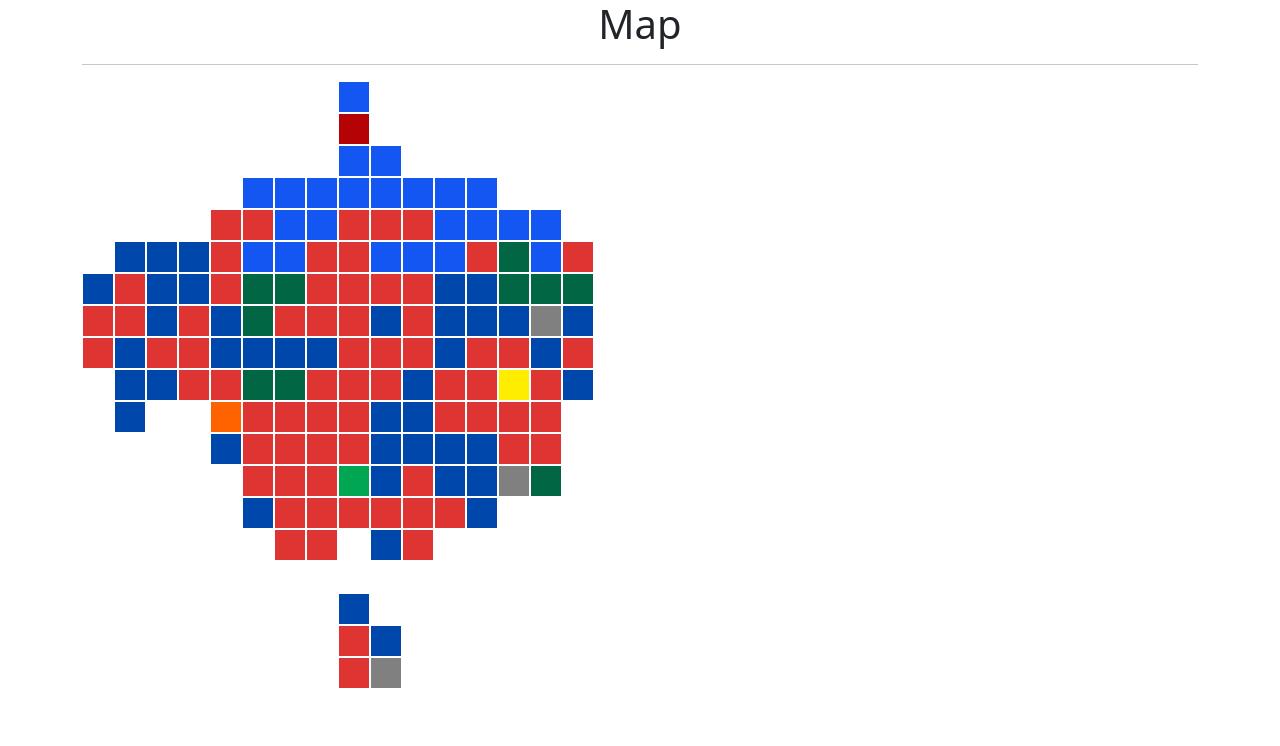
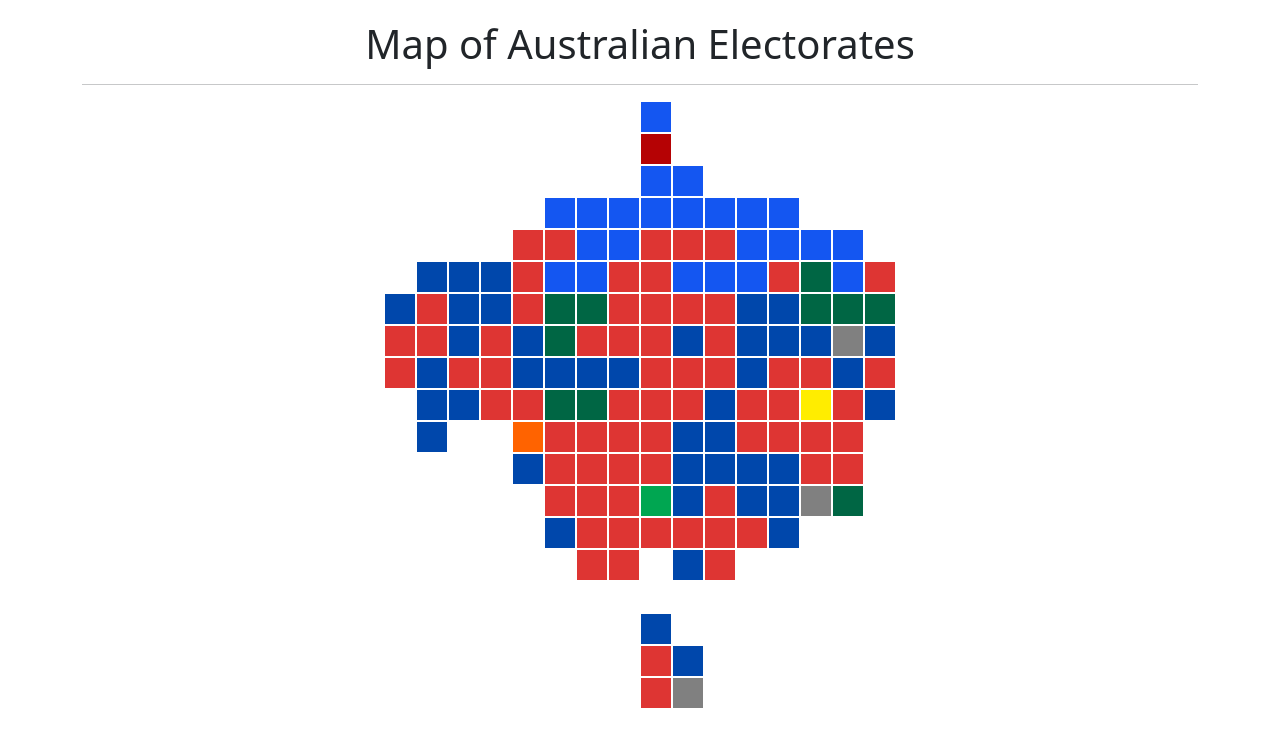
Before and after one commit to dmarmion/AusElectorates, a React (Create React App) app: page / in a window 1280 px wide. Shown: the top 746 px of the page. Built offline with nearby package versions, Linux system fonts and the light colour scheme.

Commit message:
Centre map on page

```diff
--- a/public/index.html
+++ b/public/index.html
@@ -24,7 +24,7 @@
       work correctly both with client-side routing and a non-root public URL.
       Learn how to configure a non-root public URL by running `npm run build`.
     -->
-    <title>React App</title>
+    <title>Map of Australian Electorates</title>
   </head>
   <body>
     <noscript>You need to enable JavaScript to run this app.</noscript>
--- a/src/App.css
+++ b/src/App.css
@@ -1,5 +1,14 @@
 .App {
   text-align: center;
+}
+
+.header {
+  margin-top: 20px;
+}
+
+.electorate-map {
+  margin-left: auto;
+  margin-right: auto;
 }
 
 .electorate {
--- a/src/components/ElectorateMap.js
+++ b/src/components/ElectorateMap.js
@@ -44,7 +44,7 @@ class ElectorateMap extends React.Component {
     }
 
     let tableElements = (
-      <table>
+      <table className="electorate-map">
         <tbody>
           {renderGridRows()}
         </tbody>
@@ -56,7 +56,7 @@ class ElectorateMap extends React.Component {
 
   render() {
     return (
-      <div className="map">
+      <div>
         {this.renderElectorates()}
       </div>
     );
--- a/src/components/Header.js
+++ b/src/components/Header.js
@@ -3,7 +3,7 @@ import React from "react";
 function Header(props) {
   return (
     <div className="header">
-      <h1>Map</h1>
+      <h1>Map of Australian Electorates</h1>
       <hr/>
     </div>
   );
```
